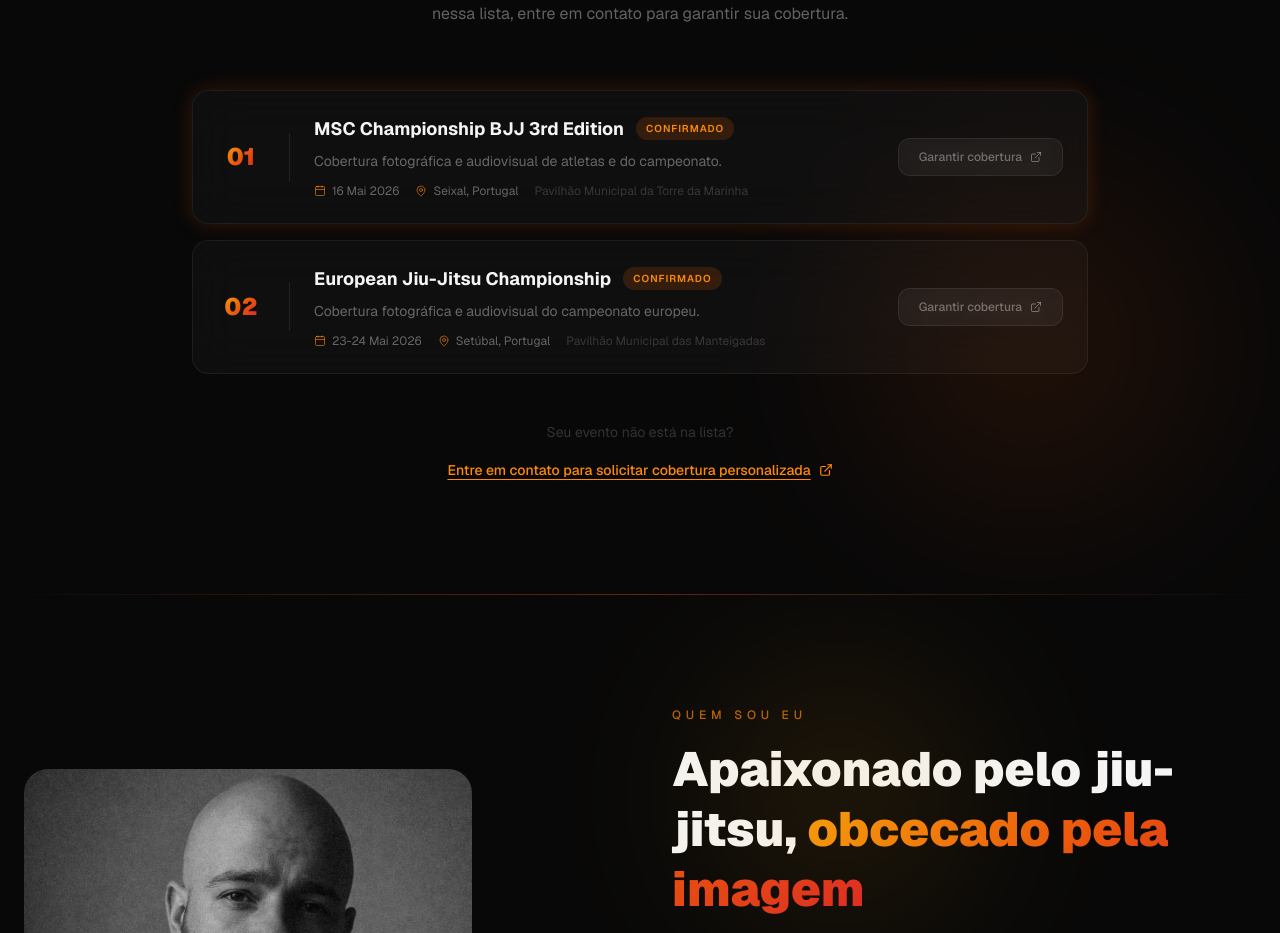
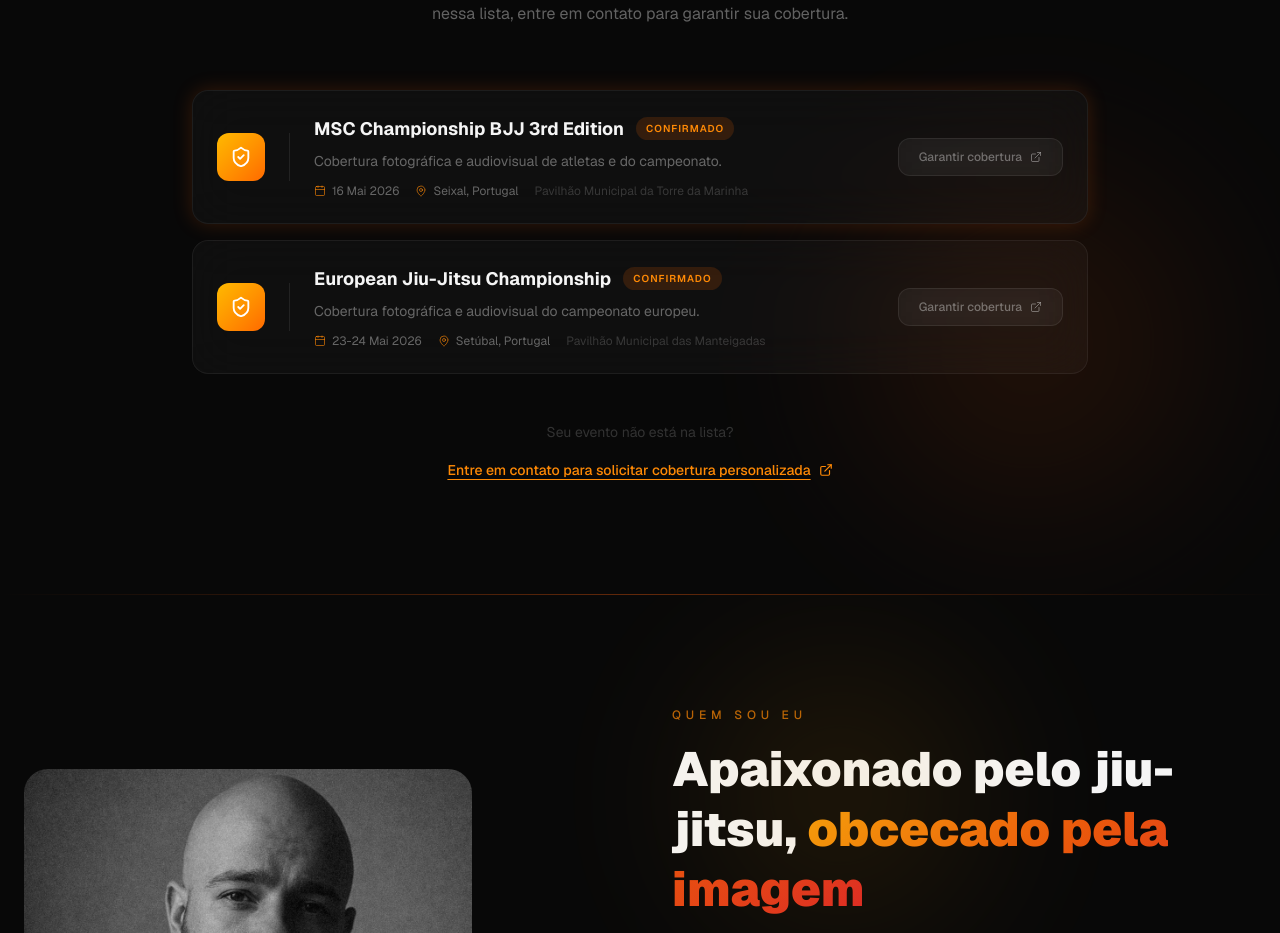
Before and after one commit to caiofvalle/site-caiovalle, a Next.js app: page / in a window 1280 px wide. Shown: the part 3121-4054 px from the top of the page. Built offline with nearby package versions, Linux system fonts and the light colour scheme.

Commit message:
replace event numbers with shield icon

```diff
--- a/src/components/Events.tsx
+++ b/src/components/Events.tsx
@@ -1,4 +1,4 @@
-import { MapPin, Calendar, ExternalLink } from "lucide-react";
+import { MapPin, Calendar, ExternalLink, ShieldCheck } from "lucide-react";
 
 const events = [
   {
@@ -58,11 +58,9 @@ export default function Events() {
                 event.highlight ? "border-orange-500/25 glow-orange-sm" : ""
               }`}
             >
-              {/* Index */}
-              <div className="hidden md:flex w-12 h-12 rounded-xl items-center justify-center shrink-0">
-                <span className="gradient-text text-2xl font-black leading-none">
-                  {String(index + 1).padStart(2, "0")}
-                </span>
+              {/* Icon */}
+              <div className="hidden md:flex w-12 h-12 rounded-xl bg-gradient-to-br from-amber-400 to-orange-500 items-center justify-center shrink-0">
+                <ShieldCheck size={22} className="text-white" />
               </div>
 
               {/* Divider */}
```
